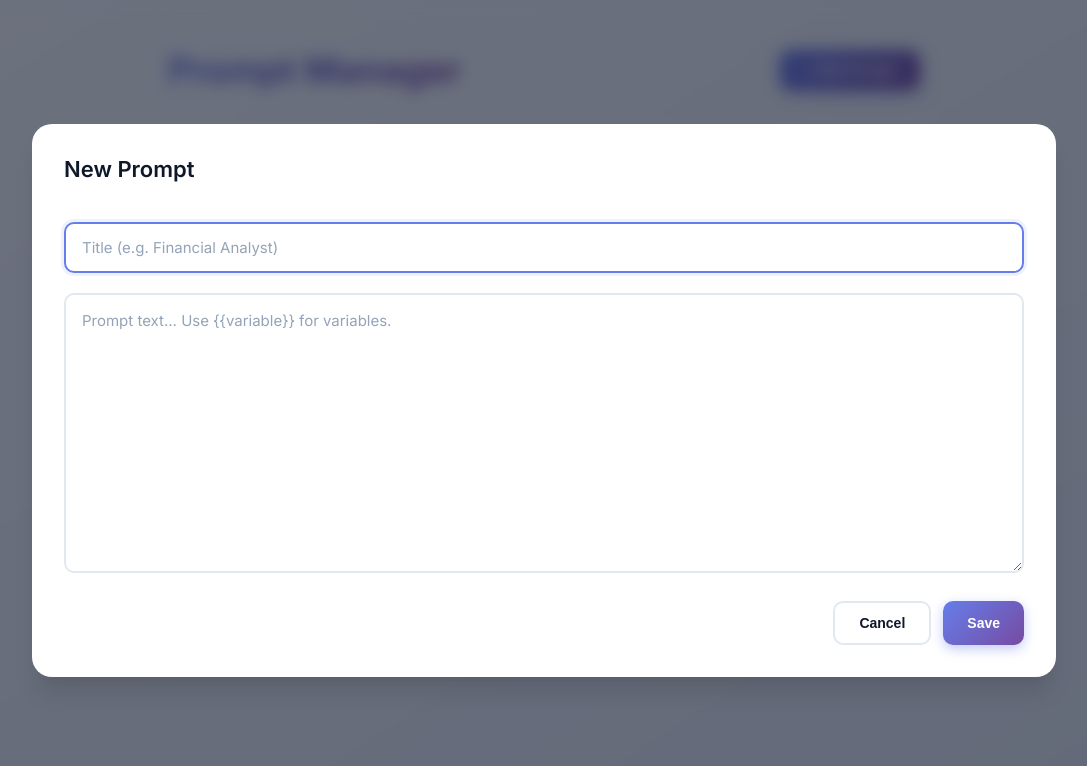
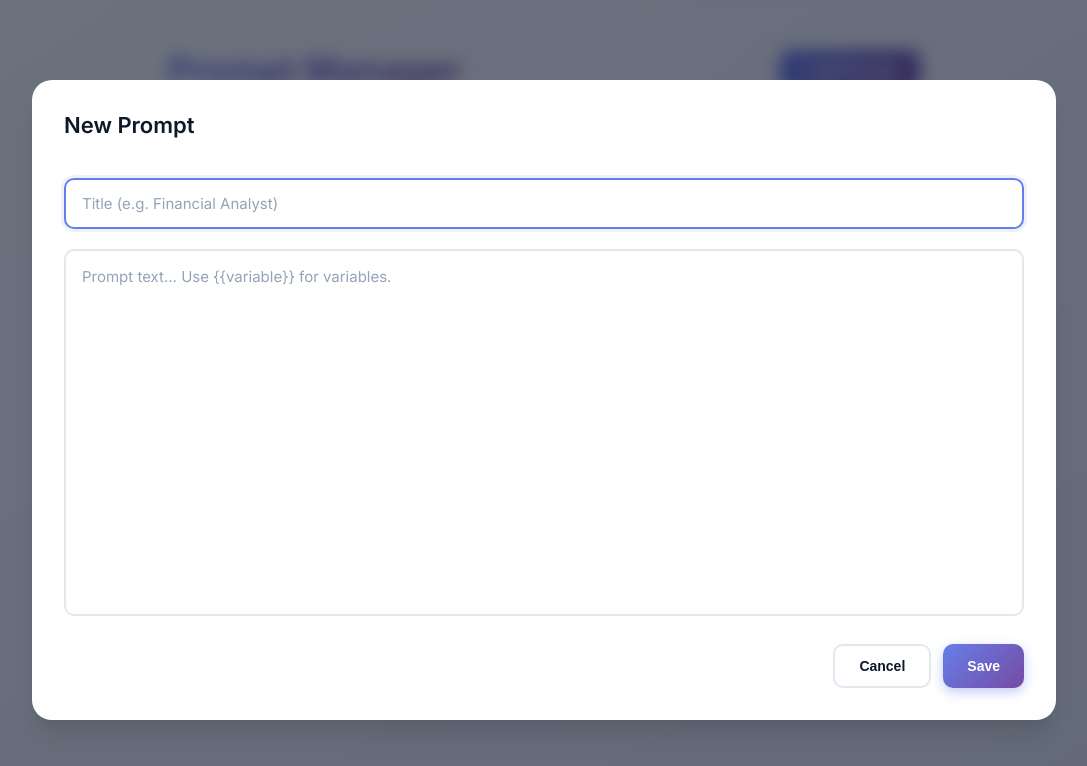
Before and after one commit to PuChenTW/prompt-manager, a browser extension: page options.html in a window 1280 px wide. Both pictures are taken after a click on the button "+ Add Prompt". Shown: the whole page, without its empty margins (96-1183 px from the left). Drawn offline with Linux system fonts and the light colour scheme.

Commit message:
style: Refine button hover effects, adjust modal and textarea sizing, and remove input transition properties.

```diff
--- a/options.css
+++ b/options.css
@@ -80,12 +80,14 @@ h2 {
     left: 0;
     right: 0;
     bottom: 0;
-    background: linear-gradient(135deg, rgba(255, 255, 255, 0.2) 0%, rgba(255, 255, 255, 0) 100%);
+    background: linear-gradient(135deg, rgba(255, 255, 255, 0.1) 0%, rgba(255, 255, 255, 0) 100%);
     opacity: 0;
     transition: opacity 0.3s;
+    pointer-events: none;
 }
 
 .primary-btn:hover {
+    color: white;
     transform: translateY(-2px);
     box-shadow: 0 6px 20px rgba(102, 126, 234, 0.5);
 }
@@ -259,6 +261,7 @@ h2 {
     padding: 32px;
     border-radius: 20px;
     width: 80%;
+    height: 80%;
     max-width: 1200px;
     display: flex;
     flex-direction: column;
@@ -275,7 +278,6 @@ textarea {
     font-size: 15px;
     outline: none;
     font-family: inherit;
-    transition: all 0.2s cubic-bezier(0.4, 0, 0.2, 1);
     color: var(--color-text-primary);
 }
 
@@ -291,8 +293,8 @@ textarea:focus {
 }
 
 textarea {
-    min-height: 280px;
-    resize: vertical;
+    height: 100%;
+    resize: none;
     line-height: 1.6;
 }
 
@@ -315,7 +317,7 @@ button {
     color: var(--color-text-primary);
 }
 
-button:hover {
+button:not(.primary-btn):hover {
     background: var(--color-surface-hover);
     border-color: var(--color-text-muted);
     transform: translateY(-1px);
```
